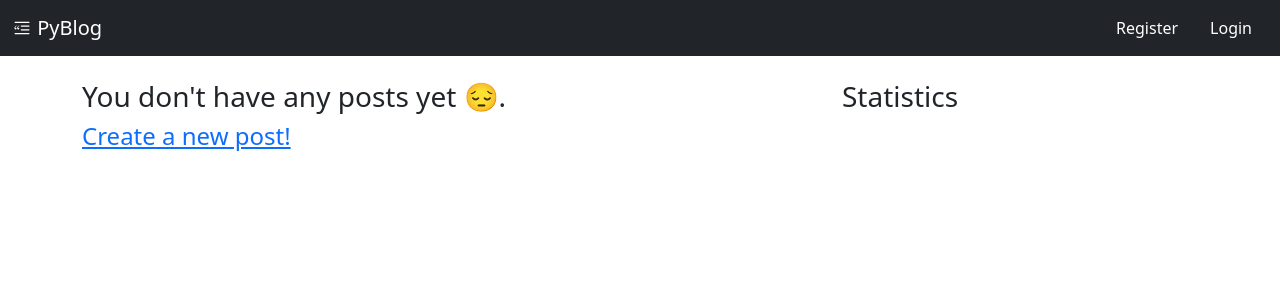
After one commit to demetrius-mp/pyblog, a Python web app: template pyblog/templates/users/dashboard.html in a window 1280 px wide. The commit adds this page. Shown: the top 300 px of the page. Run offline with Jinja, Linux system fonts and the light colour scheme; the template is opened without the code that fills it, so the values that code supplies are empty.

Commit message:
feat: dashboard

```diff
--- a/pyblog/templates/base/macro_navbar.html
+++ b/pyblog/templates/base/macro_navbar.html
@@ -30,6 +30,9 @@
                 style="cursor: pointer"
               />
               <div class="dropdown-menu dropdown-menu-end" style="position: absolute;">
+                <a class="dropdown-item" href="{{ url_for('users.dashboard') }}">
+                  Dashboard
+                </a>
                 <a class="dropdown-item" href="{{ url_for('users.me') }}">
                   My profile
                 </a>
--- a/pyblog/templates/posts/macro_post_card.html
+++ b/pyblog/templates/posts/macro_post_card.html
@@ -59,7 +59,11 @@
         <div class="card-footer d-flex justify-content-between">
           <small class="text-muted">
             {% if post %}
-              Posted in {{ format_date(post.posted_in) }}
+              {% if post.is_published %}
+                Posted in {{ format_date(post.posted_in) }}
+              {% else %}
+                Last edited in {{ format_date(post.posted_in) }}
+              {% endif %}
             {% else %}
               Posted in {{ utc_now() }}
             {% endif %}
--- /dev/null
+++ b/pyblog/templates/users/dashboard.html
@@ -0,0 +1,37 @@
+{% extends 'layouts/col8_col4.html' %}
+{% from 'posts/macro_post_card.html' import post_cards with context %}
+
+{% block col8 %}
+  {% if draft_posts %}
+    <div id="draftPosts">
+      <h1>
+        Your draft posts
+      </h1>
+      {{ post_cards(posts=draft_posts) }}
+    </div>
+  {% endif %}
+
+  {% if published_posts %}
+    <div id="publishedPosts">
+      <h1>
+        Your published posts
+      </h1>
+      {{ post_cards(posts=published_posts) }}
+    </div>
+  {% endif %}
+
+  {% if not (draft_posts or published_posts) %}
+    <h3>
+      You don't have any posts yet &#128532.
+    </h3>
+    <h4>
+      <a class="" href="">Create a new post!</a>
+    </h4>
+  {% endif %}
+{% endblock col8 %}
+
+{% block col4 %}
+  <div id="statistics">
+    <h3>Statistics</h3>
+  </div>
+{% endblock col4 %}
```
Also changed, not shown: pyblog/blueprints/user/routes.py (+14 -0 lines).
